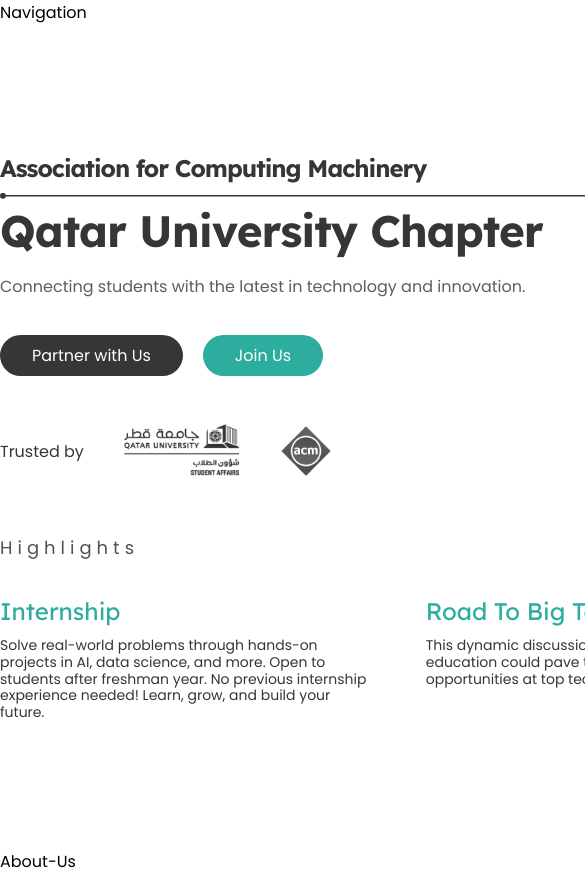
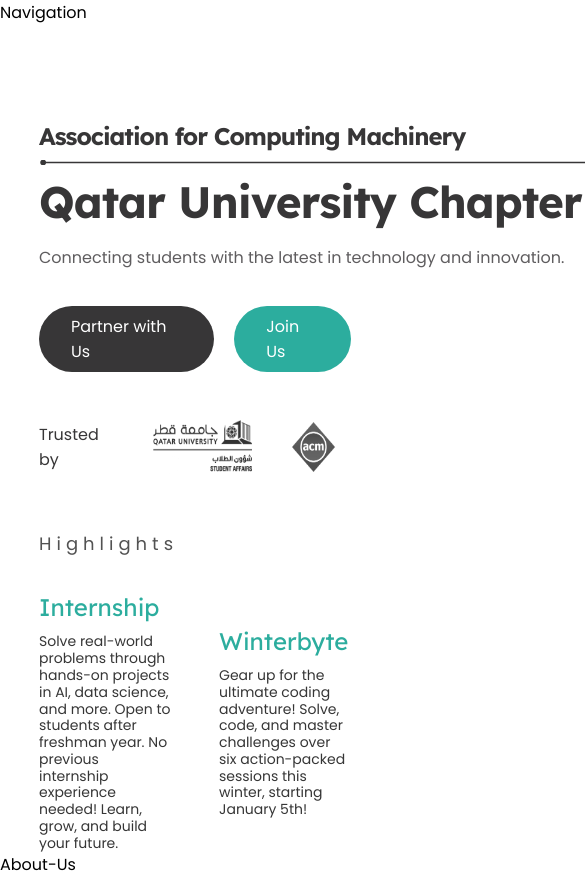
Before and after one commit to acm-qu/ACM-Landing-Page, a React (Vite) app: page / in a window 390 px wide. Shown: the top 873 px of the page, 585 px wide, since content can reach past the window. Built offline with nearby package versions, Linux system fonts and the light colour scheme.

Commit message:
feat: added responsiveness from 700px+

```diff
--- a/src/assets/HeroSplitter.jsx
+++ b/src/assets/HeroSplitter.jsx
@@ -7,6 +7,7 @@
     viewBox="-4 -15 1668 612"
     fill="none"
     xmlns="http://www.w3.org/2000/svg"
+    className='hero-mobile-hide'
   >
     {/* ---- Curved Path ---- */}
     <path
@@ -14,10 +15,11 @@
       fill="none"
       stroke="rgb(55, 54, 55)"
       strokeWidth={2}
+
     />
 
     {/* ---- First Image + Shadow + Dashed Border ---- */}
-    <defs>
+    <defs >
       <filter
         id="filter-shadow-1"
         x="-0.056"
--- a/src/components/Hero.jsx
+++ b/src/components/Hero.jsx
@@ -12,20 +12,23 @@
       description: "Solve real-world problems through hands-on projects in AI, data science, and more. Open to students after freshman year. No previous internship experience needed! Learn, grow, and build your future."
     },
     {
+      title: "Winterbyte",
+      description: "Gear up for the ultimate coding adventure! Solve, code, and master challenges over six action-packed sessions this winter, starting January 5th!"
+    },
+    {
       title: "Road To Big Tech",
       description: "This dynamic discussion explored how higher education could pave the way to exciting career opportunities at top tech companies."
-    },
-    {
-      title: "Winterbyte",
-      description: "Gear up for the ultimate coding adventure! Solve, code, and master challenges over six action-packed sessions this winter, starting January 5th!"
     },
   ]
 
   return (
     <section id="hero">
-      <div id="hero-text" style={{ width: (450 * (139 / 51))+"px" }}>
+      <div>
+
+        <div id="hero-text">
           <h2>Association for Computing Machinery</h2>
           <HeroSplitter height={450} />
+          <img id="hero-splitter" src="/hero_heading_splitter.svg" />
           <h1>Qatar University Chapter</h1>
           <p>Connecting students with the latest in technology and innovation.</p>
         </div>
@@ -38,6 +41,7 @@
           <div>
             <img src="/hero_qu_sa.png" height={54} alt="qatar-university-student-affairs" />
             <img src="/hero_acm.png" height={54} alt="acm" />
+          </div>
         </div>
       </div>
       <div id="hero-highlights">
--- a/src/styles/hero.css
+++ b/src/styles/hero.css
@@ -1,7 +1,6 @@
 #hero {
-  width: fit-content;
-  margin: 128px auto;
   #hero-text {
+    width: 1226.4705882353px;
     letter-spacing: -1px;
     color: var(--gray);
     position: relative;
@@ -14,7 +13,6 @@
       top: -80px;
     }
     h1 {
-      margin-top: 20px;
       font-size: 44px;
     }
     p {
@@ -59,7 +57,6 @@
     }
   }
   #hero-highlights {
-    margin-top: 56px;
     #hero-highlights-title {
       font-size: 18px;
       letter-spacing: 5px;
@@ -88,3 +85,66 @@
     }
   }
 }
+@media (min-width: 1251px) {
+  #hero {
+    display: block;
+    width: fit-content;
+    margin: 128px auto 0px auto;
+    #hero-splitter {
+      display: none;
+    }
+    #hero-text {
+      h1 {
+        margin-top: 20px;
+      }
+    }
+    #hero-highlights {
+      margin-top: 56px;
+    }
+  }
+}
+@media (max-width: 1250px) {
+  #hero {
+    width: 80%;
+    margin: 96px auto 0px auto;
+    display: flex;
+    flex-direction: row;
+    .hero-mobile-hide {
+      display: none;
+    }
+    #hero-splitter {
+      display: block;
+      width: 600px;
+    }
+    #hero-text {
+      h2 {
+        padding-bottom: 8px;
+      }
+      h1 {
+        margin-top: 8px;
+      }
+    }
+    #hero-highlights-container {
+      align-items: center;
+      flex-direction: column;
+      gap: 48px;
+      :last-child:is(.hero-highlight) {
+        display: none;
+      }
+    }
+  }
+}
+@media (max-width: 1150px) {
+  #hero {
+    flex-direction: column;
+    #hero-highlights {
+      margin-top: 56px;
+    }
+    #hero-highlights-container {
+      flex-direction: row;
+    }
+  }
+}
+@media (max-width: 700px) {
+
+}
```
Also changed, not shown: public/hero_heading_splitter.svg. Lines whose indentation alone changed are shown as unchanged.
